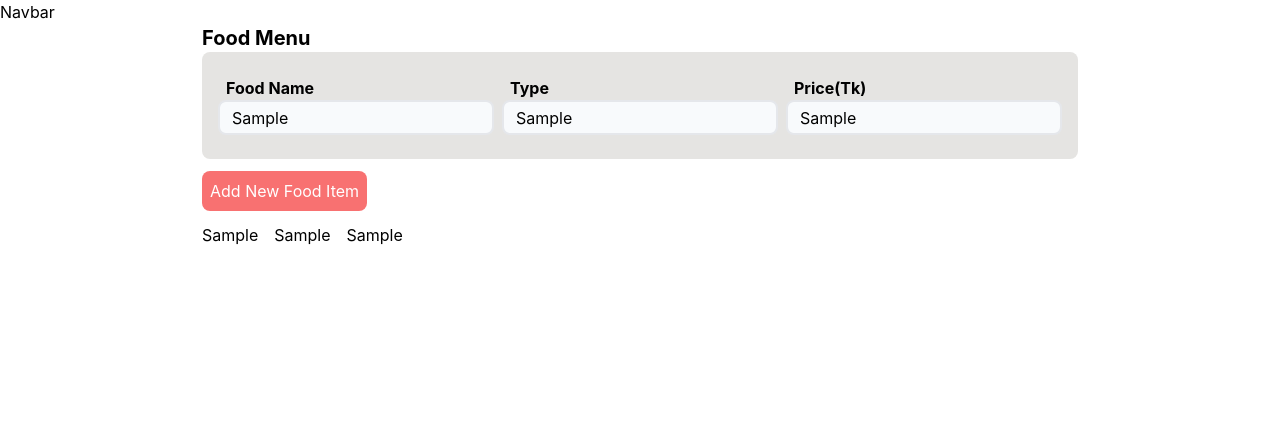
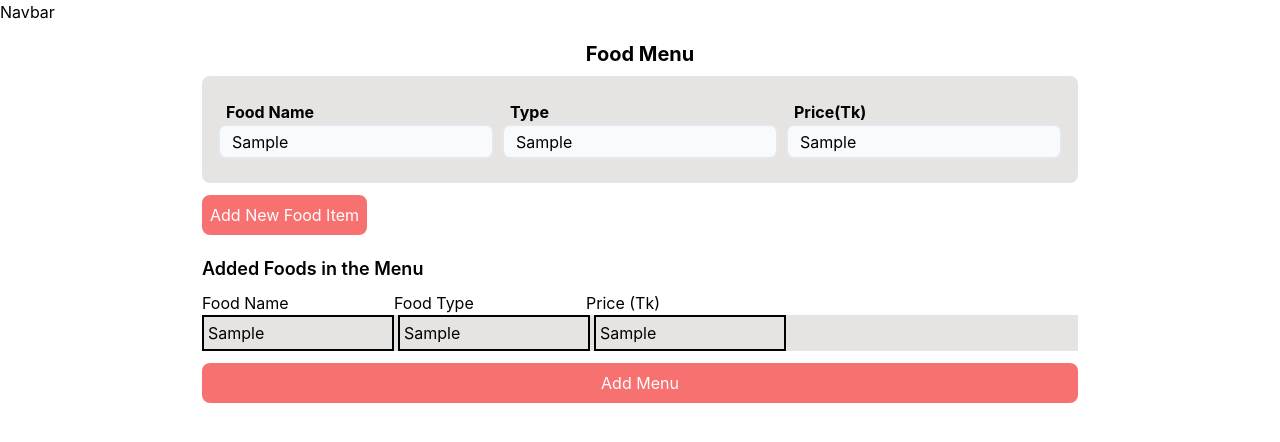
Before and after one commit to noman5945/Checkout-Restaurant-Form-Admin, a React (Create React App) app: page /foodmenu in a window 1280 px wide. Both pictures are taken after typing "Sample", "Sample", "Sample" into the empty fields and a click on the button "Add New Food Item". Shown: the top 442 px of the page. Built offline with nearby package versions, Linux system fonts and the light colour scheme.

Commit message:
Restaurant menu section done

```diff
--- a/src/pages/FoodMenu.js
+++ b/src/pages/FoodMenu.js
@@ -15,12 +15,16 @@ const FoodMenu = () => {
       foodPrice: foodprice,
     };
     setFoodMenu([...foodMenu, foodItem]);
+  };
+  /**
+   * Add to Database with given resturaunt ID
+   */
+  const addFoodMenu = () => {
     console.log(foodMenu);
   };
-
   return (
-    <div className=" flex flex-col">
-      <p className=" font-bold text-xl">Food Menu</p>
+    <div className=" flex flex-col py-2">
+      <p className=" font-bold text-xl text-center py-2">Food Menu</p>
       <div id="food-item-list" className="input-food">
         <div id="food-item">
           <InputFood
@@ -37,16 +41,28 @@ const FoodMenu = () => {
           btnFn={addToMenu}
         />
       </div>
-
-      {foodMenu.map((item, index) => (
-        <div key={index} className=" flex flex-col ">
-          <div className=" flex flex-row gap-4">
-            <div>{item.foodName}</div>
-            <div>{item.foodType}</div>
-            <div>{item.foodPrice}</div>
+      <div className=" flex flex-col ">
+        <p className=" text-lg font-semibold py-2">Added Foods in the Menu</p>
+        <div className=" flex flex-row ">
+          <div className="w-[25vw] lg:w-[15vw]">Food Name</div>
+          <div className="w-[25vw] lg:w-[15vw]">Food Type</div>
+          <div className="w-[25vw] lg:w-[15vw]">Price (Tk)</div>
+        </div>
+        {foodMenu.map((item, index) => (
+          <div key={index} className=" flex flex-row  bg-platinum gap-1">
+            <div className="w-[25vw] lg:w-[15vw] p-1 border-2 border-spacing-2 border-black py-1">
+              <p className=" overflow-x-auto">{item.foodName}</p>
+            </div>
+            <div className="w-[25vw] lg:w-[15vw] p-1 border-2 border-spacing-2 border-black py-1">
+              <p className=" overflow-x-auto">{item.foodType}</p>
+            </div>
+            <div className="w-[25vw] lg:w-[15vw] p-1 border-2 border-spacing-2 border-black py-1">
+              <p className=" overflow-x-auto">{item.foodPrice}</p>
+            </div>
           </div>
-        </div>
-      ))}
+        ))}
+      </div>
+      <CustomButton title={"Add Menu"} type={"button"} btnFn={addFoodMenu} />
     </div>
   );
 };
```
